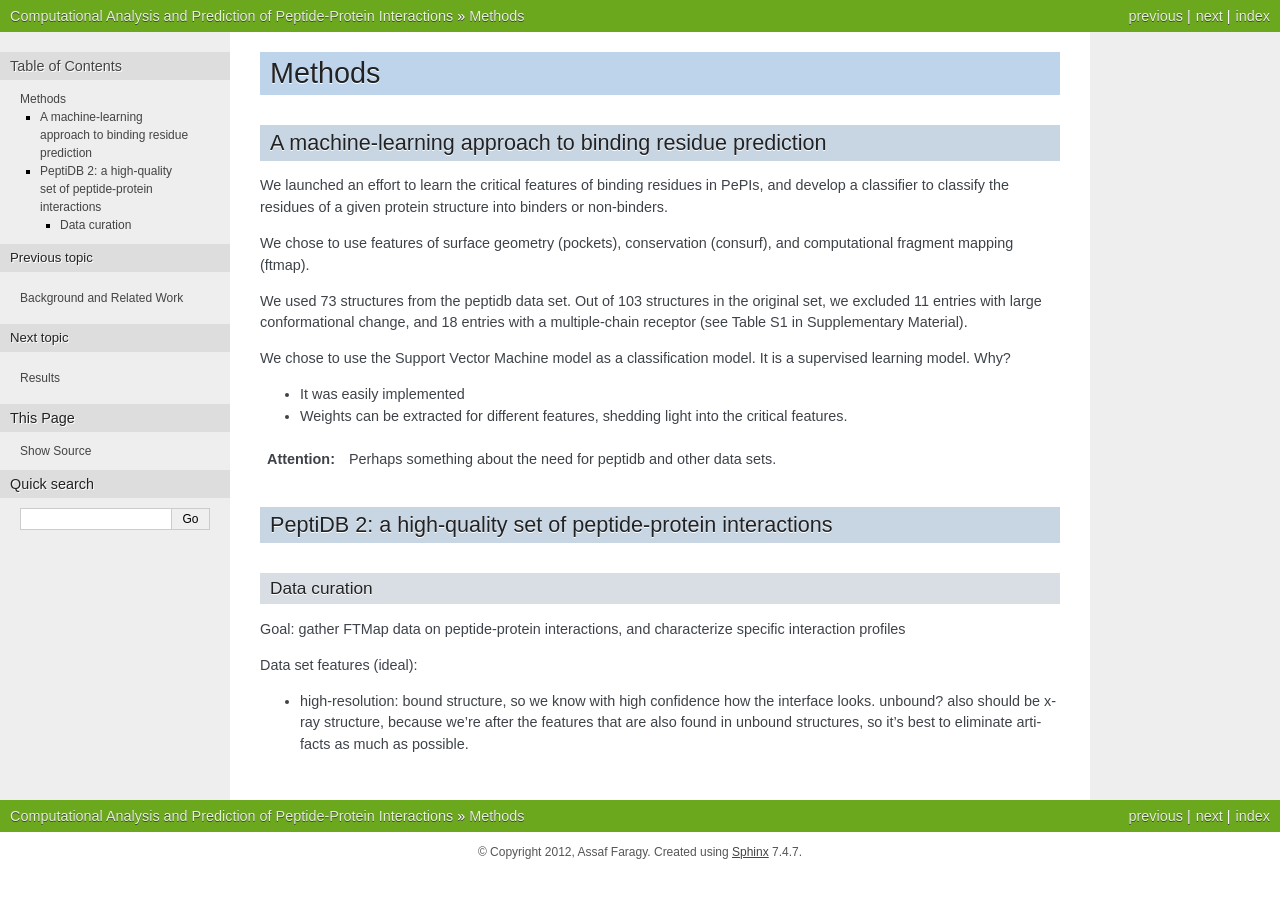
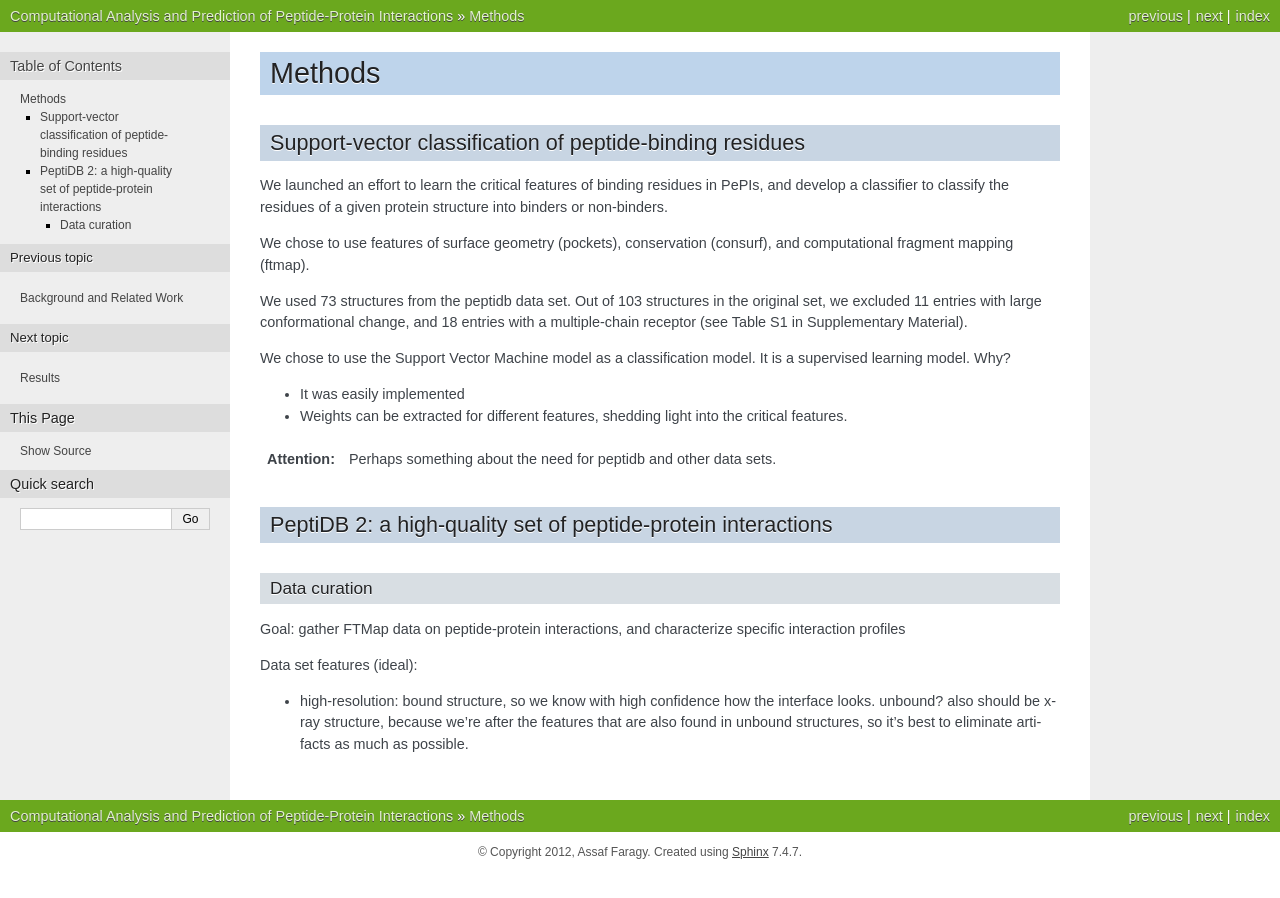
Before and after one commit to assaff/msc-thesis, a Sphinx documentation site: the page built from source/methods.rst, in a window 1280 px wide. Built offline with Sphinx 7.4.7, drawn with Linux system fonts in a browser that asks for light colours; formulas are drawn with MathJax 3.

Commit message:
Changed title for SVM methods

```diff
--- a/source/methods.rst
+++ b/source/methods.rst
@@ -2,7 +2,7 @@
 Methods
 ========
 
-A machine-learning approach to binding residue prediction
+Support-vector classification of peptide-binding residues
 ----------------------------------------------------------
 
 We launched an effort to learn the critical features of binding
```
